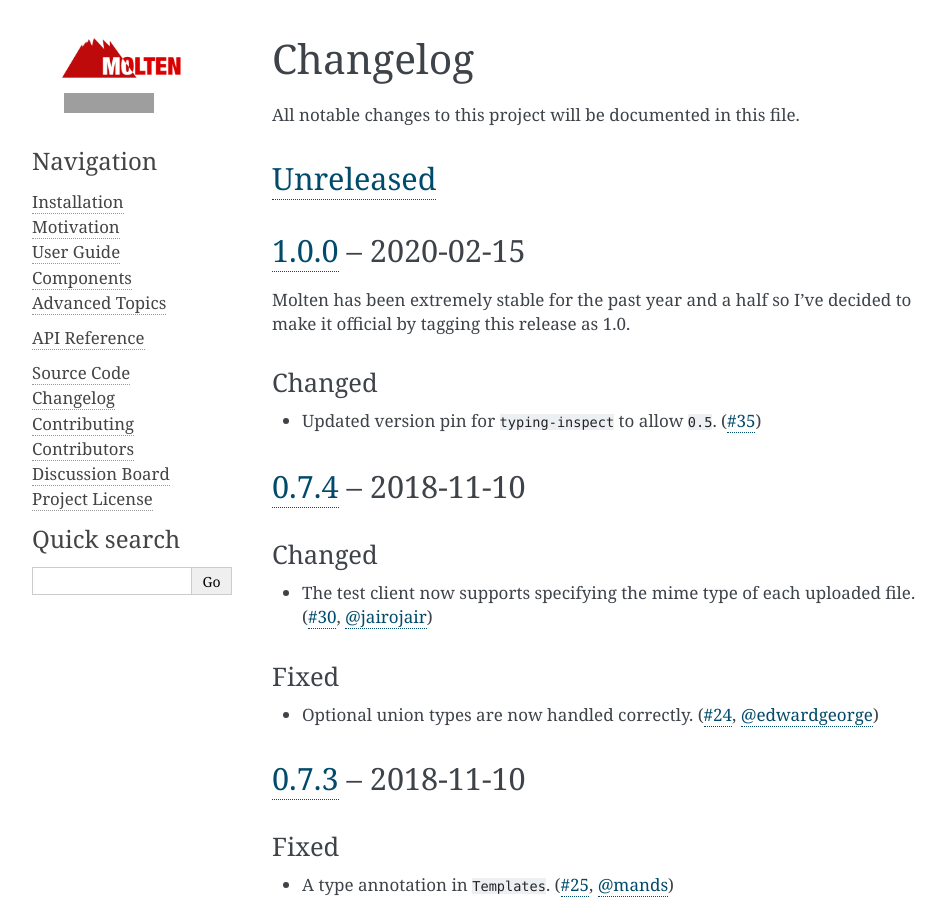
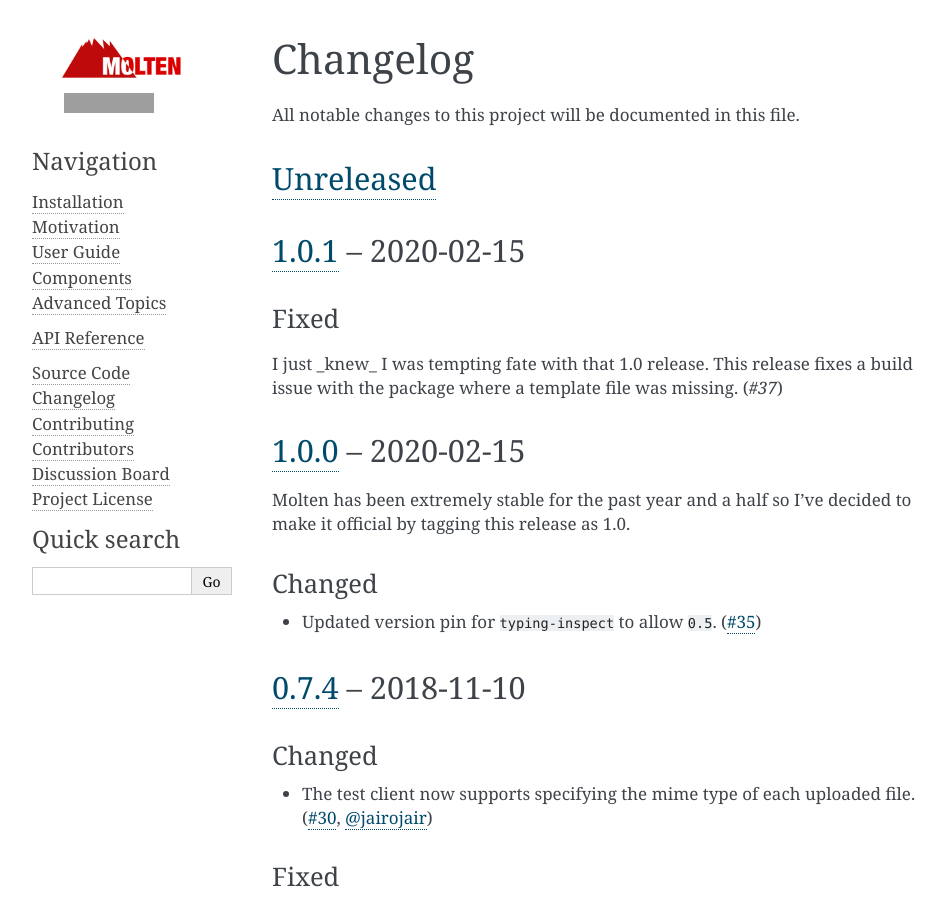
Before and after one commit to Bogdanp/molten, a Sphinx documentation site: the page built from docs/source/changelog.rst, in a window 1280 px wide and 900 px high. Shown: the whole window, without its empty margins (148-1094 px from the left). Built offline with Sphinx 7.4.7, drawn with Linux system fonts in a browser that asks for light colours; grey boxes are pictures that could not be loaded.

Commit message:
build: add missing MANIFEST.in
Fixes #37

```diff
--- a/docs/source/changelog.rst
+++ b/docs/source/changelog.rst
@@ -8,6 +8,19 @@ All notable changes to this project will be documented in this file.
 
 `Unreleased`_
 -------------
+
+`1.0.1`_ -- 2020-02-15
+----------------------
+
+Fixed
+^^^^^
+
+I just _knew_ I was tempting fate with that 1.0 release.  This release
+fixes a build issue with the package where a template file was
+missing.  (`#37`)
+
+.. _#37: https://github.com/Bogdanp/molten/pull/37
+
 
 `1.0.0`_ -- 2020-02-15
 ----------------------
@@ -299,7 +312,8 @@ Changed
 * Initial release.
 
 
-.. _Unreleased: https://github.com/Bogdanp/molten/compare/v1.0.0...HEAD
+.. _Unreleased: https://github.com/Bogdanp/molten/compare/v1.0.1...HEAD
+.. _1.0.1: https://github.com/Bogdanp/molten/compare/v1.0.0...v1.0.1
 .. _1.0.0: https://github.com/Bogdanp/molten/compare/v0.7.4...v1.0.0
 .. _0.7.4: https://github.com/Bogdanp/molten/compare/v0.7.3...v0.7.4
 .. _0.7.3: https://github.com/Bogdanp/molten/compare/v0.7.2...v0.7.3
```
Also changed, not shown: 1 other file.
